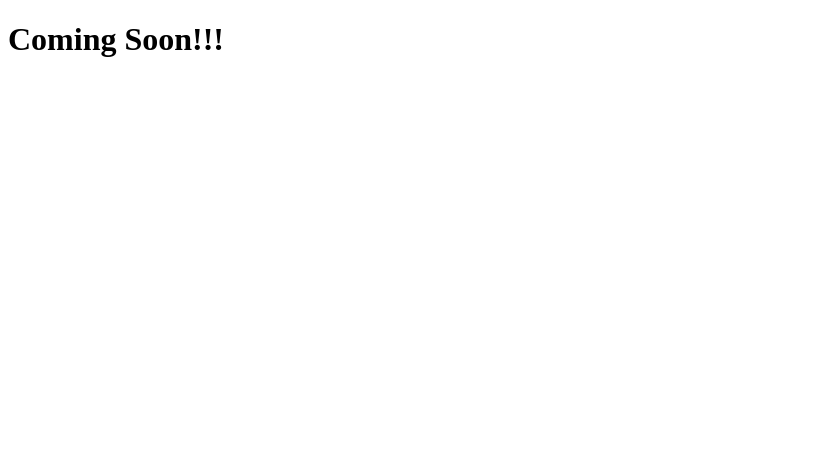
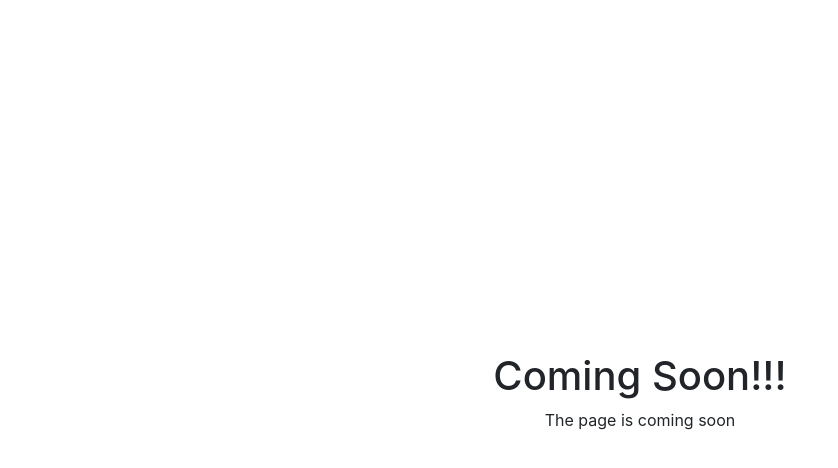
Before and after one commit to vikkymediagithub/Pentagon-Website, a plain HTML site: page veterans.html in a window 1280 px wide. Shown: the whole page, without its empty margins (0-838 px from the left). Drawn offline with nearby package versions, Linux system fonts and the light colour scheme.

Commit message:
Veterans page still going

```diff
--- a/veterans.html
+++ b/veterans.html
@@ -4,8 +4,26 @@
     <meta charset="UTF-8">
     <meta name="viewport" content="width=device-width, initial-scale=1.0">
     <title>Veterans</title>
+    <!-- Favicon image -->
+    <link rel="shortcut icon" href="favicon.ico" type="image/x-icon">
+
+    <!-- Bootstrap link -->
+    <link href="https://cdn.jsdelivr.net/npm/bootstrap@5.3.3/dist/css/bootstrap.min.css" rel="stylesheet" integrity="sha384-QWTKZyjpPEjISv5WaRU9OFeRpok6YctnYmDr5pNlyT2bRjXh0JMhjY6hW+ALEwIH" crossorigin="anonymous">
+
+    <!-- style css -->
+    <link rel="stylesheet" href="./css/style.css">
+
+    <!-- Footer style link -->
+    <link rel='stylesheet' href='https://cdnjs.cloudflare.com/ajax/libs/twitter-bootstrap/4.1.3/css/bootstrap.min.css'>
+    <link rel='stylesheet' href='https://cdnjs.cloudflare.com/ajax/libs/ionicons/2.0.1/css/ionicons.min.css'>
+    <link href='//netdna.bootstrapcdn.com/font-awesome/4.3.0/css/font-awesome.min.css' rel='stylesheet'/>
 </head>
 <body>
-    <h1>Coming Soon!!!</h1>
+    <div class="d-flex justify-content-center align-items-center vh-100 text-center">
+        <div>
+            <h1>Coming Soon!!!</h1>
+            <p>The page is coming soon</p>
+        </div>
+    </div>
 </body>
 </html>
```
